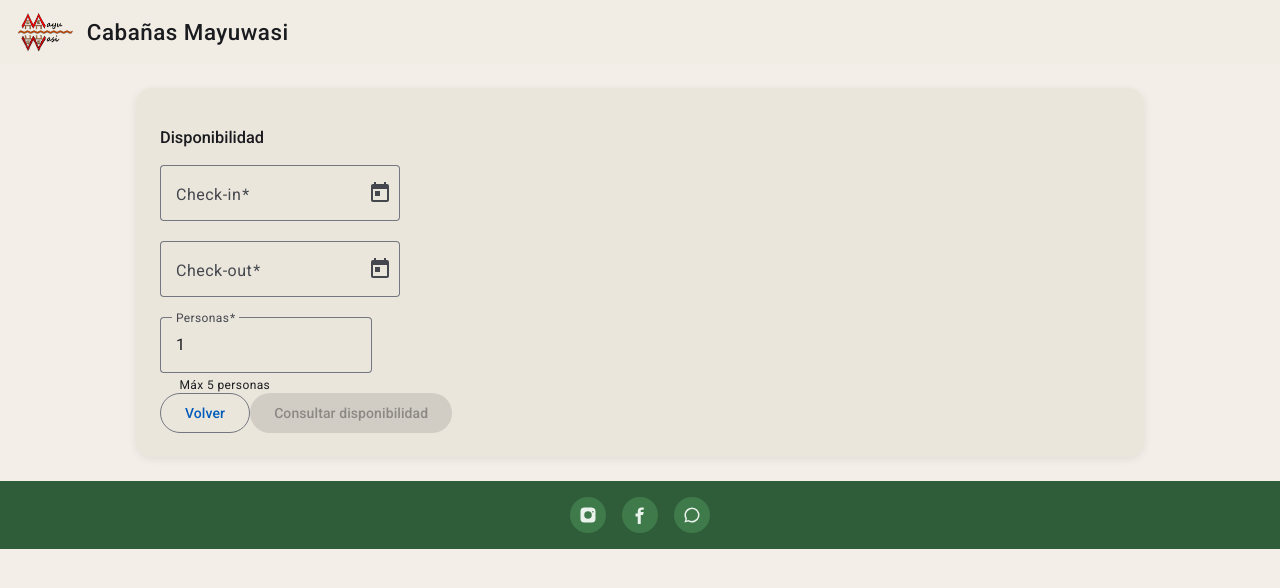
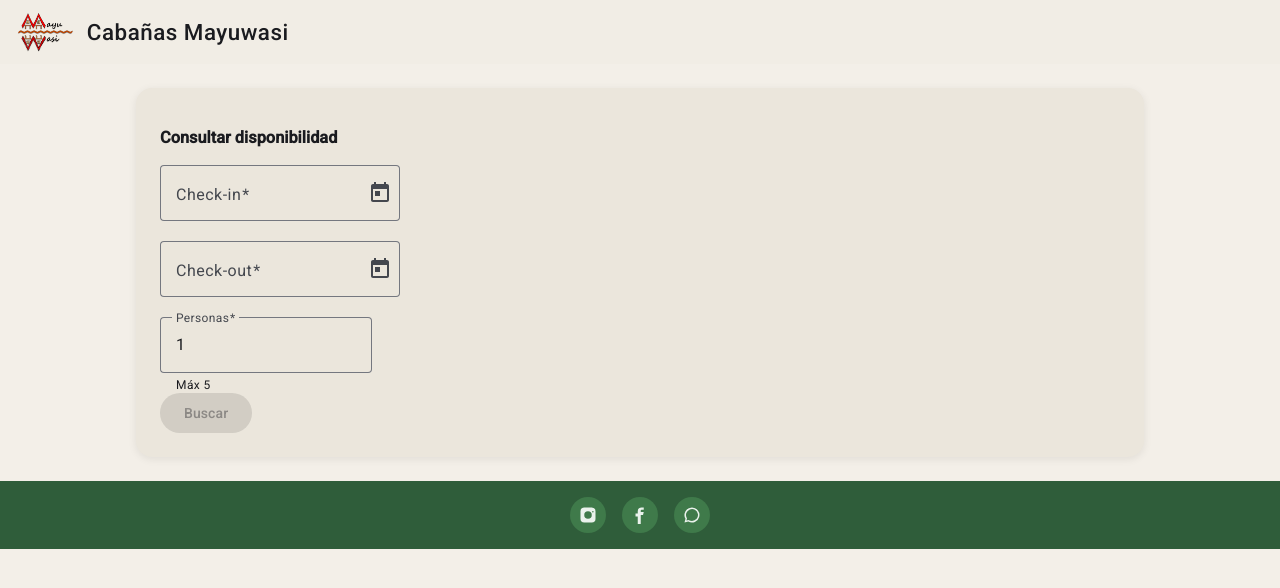
Before and after one commit to vdeluca/mayuwasi, an Angular app: page / in a window 1280 px wide. Shown: the top 588 px of the page. Built offline with nearby package versions, Linux system fonts and the light colour scheme.

Commit message:
Trabajando en la instalacion de bootstrap me puse a actualizar angular core

```diff
--- a/package.json
+++ b/package.json
@@ -20,6 +20,7 @@
     "@angular/platform-browser": "^21.0.6",
     "@angular/platform-browser-dynamic": "^21.0.6",
     "@angular/router": "^21.0.6",
+    "bootstrap": "^5.3.8",
     "rxjs": "~7.8.0",
     "tslib": "^2.3.0",
     "zone.js": "~0.15.1"
--- a/src/app/components/disponibilidad/disponibilidad.component.css
+++ b/src/app/components/disponibilidad/disponibilidad.component.css
@@ -1,13 +1,8 @@
-.card {
-    border-radius: 16px;
-  }
+.resultados {
+  margin-top: 3rem;
+}
 
-  h3 {
-    font-weight: 500;
-  }
-
-  @media (max-width: 600px) {
-    h3 {
-      font-size: 1.2rem;
-    }
-  }
+.resultados h4 {
+  font-weight: 600;
+  margin-bottom: 1rem;
+}
--- a/src/app/components/disponibilidad/disponibilidad.component.html
+++ b/src/app/components/disponibilidad/disponibilidad.component.html
@@ -3,12 +3,14 @@
   <form
   [formGroup]="form"
   (ngSubmit)="submit()"
-    class="card shadow-sm p-3 p-md-4"
+  class="card disponibilidad-form shadow-sm p-4"
 >
 
-    <h3 class="mb-3">Disponibilidad</h3>
+  <h3 class="mb-4 text-center text-md-start">
+    Consultar disponibilidad
+  </h3>
 
-    <div class="row g-3">
+  <div class="row g-4 align-items-end">
 
     <!-- CHECK-IN -->
     <div class="col-12 col-md-4">
@@ -39,7 +41,7 @@
     </div>
 
     <!-- PAX -->
-      <div class="col-12 col-md-4">
+    <div class="col-12 col-md-2">
       <mat-form-field appearance="outline" class="w-100">
         <mat-label>Personas</mat-label>
         <input
@@ -49,40 +51,37 @@
           [max]="capacidadMaxima"
           formControlName="pax"
         />
-          <mat-hint>
-            Máx {{ capacidadMaxima }} personas
-          </mat-hint>
+        <mat-hint>Máx {{ capacidadMaxima }}</mat-hint>
       </mat-form-field>
     </div>
 
-    </div>
-
-    <!-- ACCIONES -->
-    <div class="d-flex justify-content-between align-items-center mt-4">
-      <button
-        mat-stroked-button
-        type="button"
-        (click)="volver()"
-      >
-        Volver
-      </button>
-
+    <!-- BOTÓN -->
+    <div class="col-12 col-md-2 d-grid">
       <button
         mat-raised-button
         color="primary"
         type="submit"
         [disabled]="form.invalid"
+        class="h-100"
       >
-        Consultar disponibilidad
+        Buscar
       </button>
+    </div>
+
   </div>
 
 </form>
 
+  <section
+    *ngIf="tiposAgrupados.length > 0"
+    class="resultados"
+  >
+    <h4 class="mb-3">Cabañas disponibles</h4>
+
     <app-tipos-disponibles
-  *ngIf="tiposAgrupados.length > 0"
       [tipos]="tiposAgrupados"
       (seleccionar)="onSeleccionarTipo($event)"
-  ></app-tipos-disponibles>
+    />
+  </section>
 
 </div>
--- a/src/app/components/disponibilidad/disponibilidad.component.ts
+++ b/src/app/components/disponibilidad/disponibilidad.component.ts
@@ -87,6 +87,7 @@ export class DisponibilidadComponent implements OnInit {
 
           // si hay una sola cabaña disponible → redirección directa
           if (espacios.length === 1) {
+            // Toma la primer cabaña de la lista si solo devuelve un tipo de cabaña
             const espacioUuid = espacios[0].uuid;
             this.router.navigate(['reservar', espacioUuid]);
             return;
--- a/src/app/components/tipos-disponibles/tipos-disponibles.component.css
+++ b/src/app/components/tipos-disponibles/tipos-disponibles.component.css
@@ -0,0 +1,51 @@
+.tipos-grid {
+    display: grid;
+    grid-template-columns: repeat(auto-fill, minmax(260px, 1fr));
+    gap: 1.25rem;
+    margin-top: 2rem;
+  }
+
+  .tipo-card {
+    background: #ffffff;
+    border-radius: 12px;
+    padding: 1.25rem;
+    box-shadow: 0 6px 18px rgba(0, 0, 0, 0.08);
+    display: flex;
+    flex-direction: column;
+    justify-content: space-between;
+    transition: transform 0.15s ease, box-shadow 0.15s ease;
+  }
+
+  .tipo-card:hover {
+    transform: translateY(-3px);
+    box-shadow: 0 10px 26px rgba(0, 0, 0, 0.12);
+  }
+
+  .tipo-header {
+    display: flex;
+    justify-content: space-between;
+    align-items: center;
+    margin-bottom: 0.5rem;
+  }
+
+  .tipo-header h3 {
+    font-size: 1.1rem;
+    margin: 0;
+    font-weight: 600;
+  }
+
+  .badge {
+    background: #e3f2fd;
+    color: #1976d2;
+    font-size: 0.75rem;
+    padding: 0.25rem 0.6rem;
+    border-radius: 999px;
+    font-weight: 600;
+  }
+
+  .descripcion {
+    font-size: 0.9rem;
+    color: #555;
+    margin: 0.75rem 0 1rem;
+    flex-grow: 1;
+  }
--- a/src/app/components/tipos-disponibles/tipos-disponibles.component.html
+++ b/src/app/components/tipos-disponibles/tipos-disponibles.component.html
@@ -1,16 +1,25 @@
-<div *ngFor="let tipo of tipos" class="tipo-card">
-    <h3>{{ tipo.definicion }}</h3>
-    <p>{{ tipo.descripcion }}</p>
+<div class="tipos-grid">
+  <div *ngFor="let tipo of tipos" class="tipo-card">
 
-    <strong>
-      {{ tipo.suma }} cabaña{{ tipo.suma > 1 ? 's' : '' }} disponible{{ tipo.suma > 1 ? 's' : '' }}
-    </strong>
+    <div class="tipo-header">
+      <h3>{{ tipo.definicion }}</h3>
+      <span class="badge">
+        {{ tipo.suma }} disponible{{ tipo.suma > 1 ? 's' : '' }}
+      </span>
+    </div>
+
+    <p class="descripcion">
+      {{ tipo.descripcion }}
+    </p>
 
     <button
       mat-raised-button
       color="primary"
+      class="w-100 mt-3"
       (click)="seleccionar.emit(tipo.id)"
     >
-      Ver disponibilidad
+      Reservar
     </button>
+
   </div>
+</div>
--- a/src/app/components/tipos-disponibles/tipos-disponibles.component.ts
+++ b/src/app/components/tipos-disponibles/tipos-disponibles.component.ts
@@ -6,6 +6,7 @@ import { Component, EventEmitter, Input, Output } from '@angular/core';
   standalone: true,
   imports: [CommonModule],
   templateUrl: './tipos-disponibles.component.html',
+  styleUrl: './tipos-disponibles.component.css',
 })
 export class TiposDisponiblesComponent {
 
```
Also changed, not shown: 1 other file (tests, documents, lock files or other folders). Lines whose indentation alone changed are shown as unchanged.
